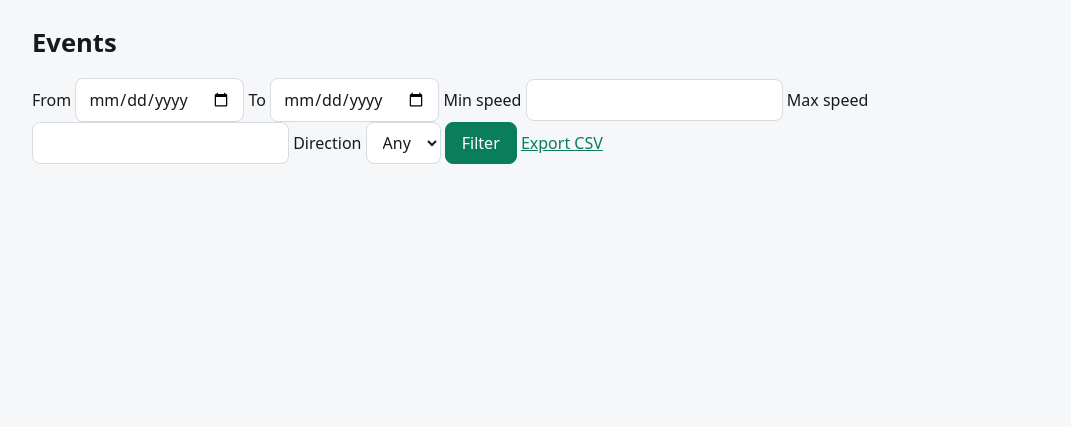
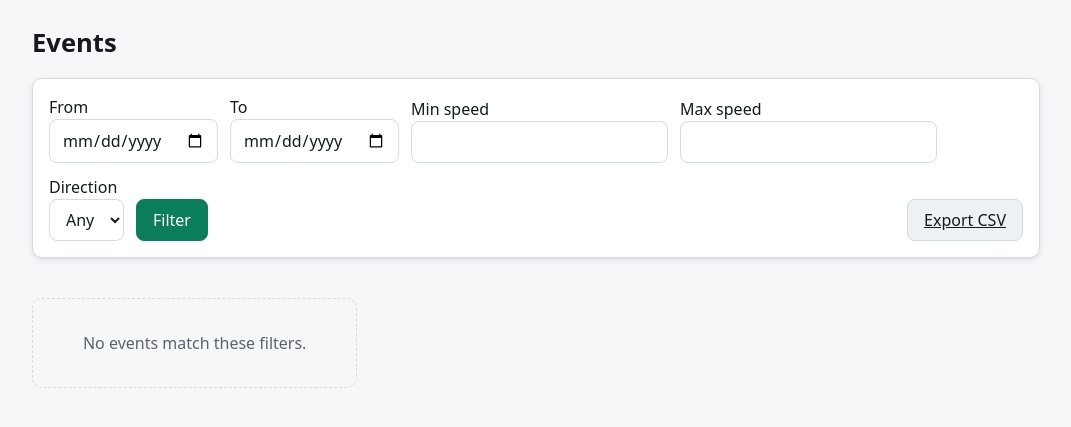
Before and after one commit to PatientVibes/curbcam, a Python web app: template src/curbcam/web/templates/events.html in a window 1280 px wide. Shown: the part 57-484 px from the top of the page, without its empty margins (104-1175 px from the left). Run offline with Jinja, Linux system fonts and the light colour scheme; the template is opened without the code that fills it, so the values that code supplies are empty.

Commit message:
feat(ux): restyle Events — filter bar, empty state, load-more

```diff
--- a/src/curbcam/web/templates/events.html
+++ b/src/curbcam/web/templates/events.html
@@ -1,20 +1,22 @@
 {% extends "base.html" %}
+{% block title %} · Events{% endblock %}
 {% block content %}
 <h1>Events</h1>
-<form class="filters" hx-get="/api/events" hx-target="#rows" hx-swap="innerHTML">
-  <label>From <input type="date" name="start"></label>
-  <label>To <input type="date" name="end"></label>
-  <label>Min speed <input type="number" step="0.1" name="min_speed"></label>
-  <label>Max speed <input type="number" step="0.1" name="max_speed"></label>
-  <label>Direction
+<form class="filters card" hx-get="/api/events" hx-target="#rows" hx-swap="innerHTML"
+      style="display:flex;flex-wrap:wrap;gap:var(--sp-3);align-items:end;padding:var(--sp-4)">
+  <label>From<br><input type="date" name="start"></label>
+  <label>To<br><input type="date" name="end"></label>
+  <label>Min speed<br><input type="number" step="0.1" name="min_speed"></label>
+  <label>Max speed<br><input type="number" step="0.1" name="max_speed"></label>
+  <label>Direction<br>
     <select name="direction">
       <option value="">Any</option>
       <option value="L2R">&gt;&gt;</option>
       <option value="R2L">&lt;&lt;</option>
     </select>
   </label>
-  <button type="submit">Filter</button>
-  <a class="csv" href="/api/events.csv">Export CSV</a>
+  <button type="submit" class="btn-primary">Filter</button>
+  <a class="csv btn" href="/api/events.csv" style="margin-left:auto">Export CSV</a>
 </form>
 <section id="rows" class="event-list" data-units="{{ units }}">
   {% include "partials/events_rows.html" %}
--- a/src/curbcam/web/templates/partials/events_rows.html
+++ b/src/curbcam/web/templates/partials/events_rows.html
@@ -1,8 +1,10 @@
 {% for e in events %}
   {% include "partials/event_card.html" %}
+{% else %}
+  <p class="empty">No events match these filters.</p>
 {% endfor %}
 {% if next_cursor %}
-<button class="load-more"
+<button class="load-more btn"
         hx-get="/api/events?{{ query }}&cursor={{ next_cursor }}"
         hx-target="this" hx-swap="outerHTML">Load more</button>
 {% endif %}
```
